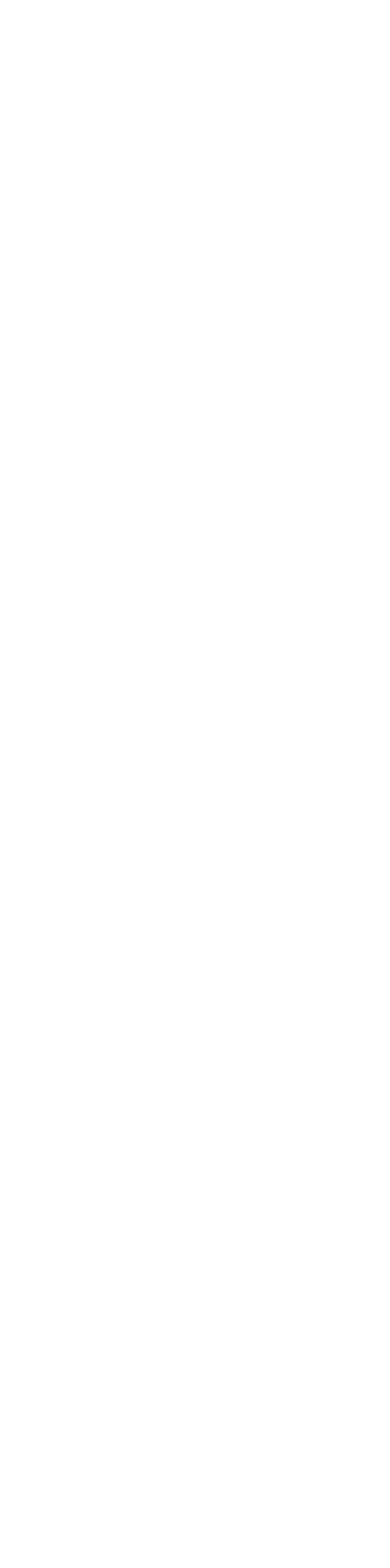
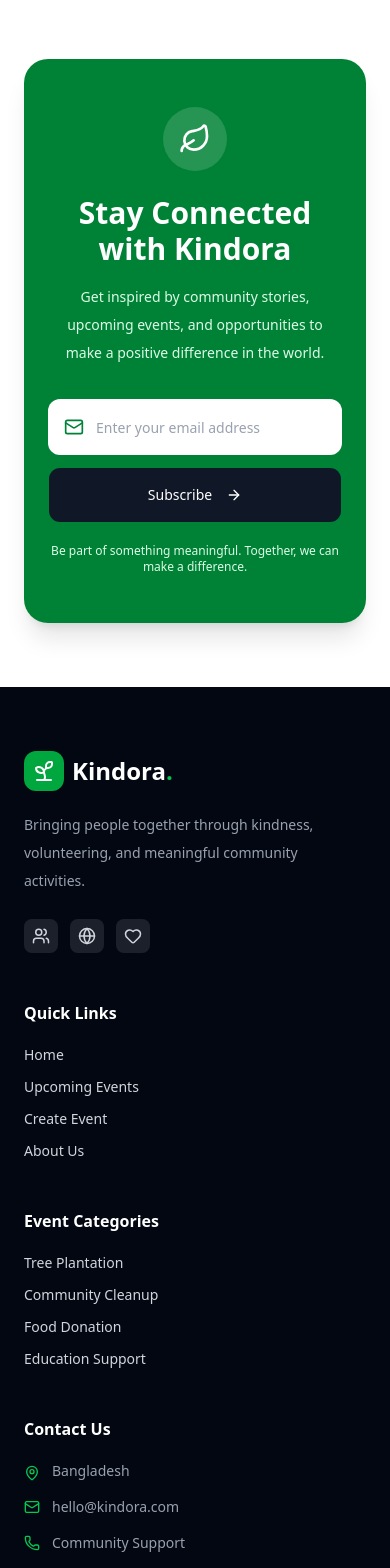
Before and after one commit to mhasan1224/kindora-client, a Next.js app: page / in a window 390 px wide. Shown: the part 6100-7668 px from the top of the page. Before the commit the page ends 6095 px from the top, so only its background shows below. Built offline with nearby package versions, Linux system fonts and the light colour scheme; no server answers.

Commit message:
Complete homepage sections and fix navbar components

```diff
--- a/src/app/layout.tsx
+++ b/src/app/layout.tsx
@@ -7,6 +7,7 @@ import "./globals.css";
 
 import NavbarWrapper from "@/components/ui/Shared/NavbarWrapper";
 import { Toaster } from "@/components/ui/sonner";
+import Footer from "@/components/ui/Shared/Footer";
 
 const geistSans = Geist({
   variable: "--font-geist-sans",
@@ -37,6 +38,7 @@ export default function RootLayout({
       >
         <NavbarWrapper />
         <main className="flex-1">{children}</main>
+        <Footer />
         <Toaster position="top-right" richColors closeButton />
       </body>
     </html>
--- a/src/app/page.tsx
+++ b/src/app/page.tsx
@@ -2,6 +2,7 @@ import HeroSection from "@/components/Hero/HeroSection";
 import FeaturesSection from "@/components/Home/FeaturesSection";
 import GallerySection from "@/components/Home/GallerySection";
 import HowItWorksSection from "@/components/Home/HowItWorksSection";
+import NewsletterSection from "@/components/Home/NewsletterSection";
 import RecentEventsSection from "@/components/Home/RecentEventsSection";
 
 
@@ -13,6 +14,7 @@ export default function Home() {
       <HowItWorksSection />
       <RecentEventsSection />
       <GallerySection />
+      <NewsletterSection />
     </div>
   );
 }
--- /dev/null
+++ b/src/components/Home/NewsletterSection.tsx
@@ -0,0 +1,61 @@
+
+"use client";
+
+import { motion } from "motion/react";
+import { ArrowRight, Mail, Leaf } from "lucide-react";
+import { Button } from "@/components/ui/button";
+
+export default function NewsletterSection() {
+  return (
+    <section className="bg-white px-6 py-16 sm:py-20">
+      <motion.div
+        initial={{ opacity: 0, y: 30 }}
+        whileInView={{ opacity: 1, y: 0 }}
+        viewport={{ once: true }}
+        transition={{ duration: 0.6 }}
+        className="mx-auto max-w-5xl overflow-hidden rounded-3xl bg-green-700 px-6 py-12 text-center shadow-xl sm:px-12 sm:py-16"
+      >
+        <div className="mx-auto mb-6 flex h-16 w-16 items-center justify-center rounded-full bg-white/15">
+          <Leaf className="h-8 w-8 text-white" />
+        </div>
+
+        <h2 className="text-3xl font-bold text-white sm:text-4xl">
+          Stay Connected with Kindora
+        </h2>
+
+        <p className="mx-auto mt-4 max-w-2xl text-sm leading-7 text-green-100 sm:text-base">
+          Get inspired by community stories, upcoming events, and opportunities
+          to make a positive difference in the world.
+        </p>
+
+        <form
+          onSubmit={(event) => event.preventDefault()}
+          className="mx-auto mt-8 flex max-w-xl flex-col gap-3 sm:flex-row"
+        >
+          <div className="flex flex-1 items-center gap-3 rounded-xl bg-white px-4">
+            <Mail className="h-5 w-5 shrink-0 text-green-700" />
+
+            <input
+              type="email"
+              placeholder="Enter your email address"
+              aria-label="Email address"
+              className="h-14 w-full bg-transparent text-sm text-gray-800 outline-none placeholder:text-gray-400"
+            />
+          </div>
+
+          <Button
+            type="submit"
+            className="h-14 rounded-xl bg-gray-900 px-7 text-white hover:bg-gray-800"
+          >
+            Subscribe
+            <ArrowRight className="ml-2 h-4 w-4" />
+          </Button>
+        </form>
+
+        <p className="mt-5 text-xs text-green-100">
+          Be part of something meaningful. Together, we can make a difference.
+        </p>
+      </motion.div>
+    </section>
+  );
+}
--- /dev/null
+++ b/src/components/ui/Shared/Footer.tsx
@@ -0,0 +1,131 @@
+"use client";
+
+import Link from "next/link";
+import { motion } from "motion/react";
+import { Mail, MapPin, Phone, Sprout, Globe, Users, Heart } from "lucide-react";
+
+const quickLinks = [
+  { label: "Home", href: "/" },
+  { label: "Upcoming Events", href: "/upcoming-events" },
+  { label: "Create Event", href: "/create-event" },
+  { label: "About Us", href: "/#about" },
+];
+
+const categories = [
+  "Tree Plantation",
+  "Community Cleanup",
+  "Food Donation",
+  "Education Support",
+];
+
+export default function Footer() {
+  const currentYear = new Date().getFullYear();
+
+  return (
+    <footer className="bg-gray-950 px-6 pt-16 text-gray-300">
+      <div className="mx-auto grid max-w-7xl gap-12 pb-12 sm:grid-cols-2 lg:grid-cols-4">
+        <motion.div
+          initial={{ opacity: 0, y: 20 }}
+          whileInView={{ opacity: 1, y: 0 }}
+          viewport={{ once: true }}
+          transition={{ duration: 0.5 }}
+        >
+          <Link href="/" className="mb-5 inline-flex items-center gap-2">
+            <span className="flex h-10 w-10 items-center justify-center rounded-xl bg-green-600">
+              <Sprout className="h-6 w-6 text-white" />
+            </span>
+            <span className="text-2xl font-bold text-white">
+              Kindora<span className="text-green-500">.</span>
+            </span>
+          </Link>
+
+          <p className="max-w-xs text-sm leading-7 text-gray-400">
+            Bringing people together through kindness, volunteering, and
+            meaningful community activities.
+          </p>
+
+          <div className="mt-6 flex gap-3">
+            <a
+              href="#"
+              aria-label="Community"
+              className="rounded-lg bg-white/10 p-2 transition hover:bg-green-600"
+            >
+              <Users size={18} />
+            </a>
+
+            <a
+              href="#"
+              aria-label="Website"
+              className="rounded-lg bg-white/10 p-2 transition hover:bg-green-600"
+            >
+              <Globe size={18} />
+            </a>
+
+            <a
+              href="#"
+              aria-label="Support"
+              className="rounded-lg bg-white/10 p-2 transition hover:bg-green-600"
+            >
+              <Heart size={18} />
+            </a>
+          </div>
+        </motion.div>
+
+        <div>
+          <h3 className="mb-5 font-semibold text-white">Quick Links</h3>
+          <ul className="space-y-3 text-sm">
+            {quickLinks.map((link) => (
+              <li key={link.href}>
+                <Link
+                  href={link.href}
+                  className="transition hover:text-green-400"
+                >
+                  {link.label}
+                </Link>
+              </li>
+            ))}
+          </ul>
+        </div>
+
+        <div>
+          <h3 className="mb-5 font-semibold text-white">Event Categories</h3>
+          <ul className="space-y-3 text-sm">
+            {categories.map((category) => (
+              <li key={category} className="transition hover:text-green-400">
+                {category}
+              </li>
+            ))}
+          </ul>
+        </div>
+
+        <div>
+          <h3 className="mb-5 font-semibold text-white">Contact Us</h3>
+          <ul className="space-y-4 text-sm text-gray-400">
+            <li className="flex items-start gap-3">
+              <MapPin className="mt-1 h-4 w-4 shrink-0 text-green-500" />
+              Bangladesh
+            </li>
+            <li className="flex items-center gap-3">
+              <Mail className="h-4 w-4 shrink-0 text-green-500" />
+              <a
+                href="mailto:hello@kindora.com"
+                className="hover:text-green-400"
+              >
+                hello@kindora.com
+              </a>
+            </li>
+            <li className="flex items-center gap-3">
+              <Phone className="h-4 w-4 shrink-0 text-green-500" />
+              Community Support
+            </li>
+          </ul>
+        </div>
+      </div>
+
+      <div className="border-t border-white/10 py-6 text-center text-sm text-gray-500">
+        © {currentYear} Kindora. All rights reserved. Made with care for our
+        community.
+      </div>
+    </footer>
+  );
+}
```
Also changed, not shown: src/components/ui/Shared/Navbar.tsx (+20 -24 lines).
